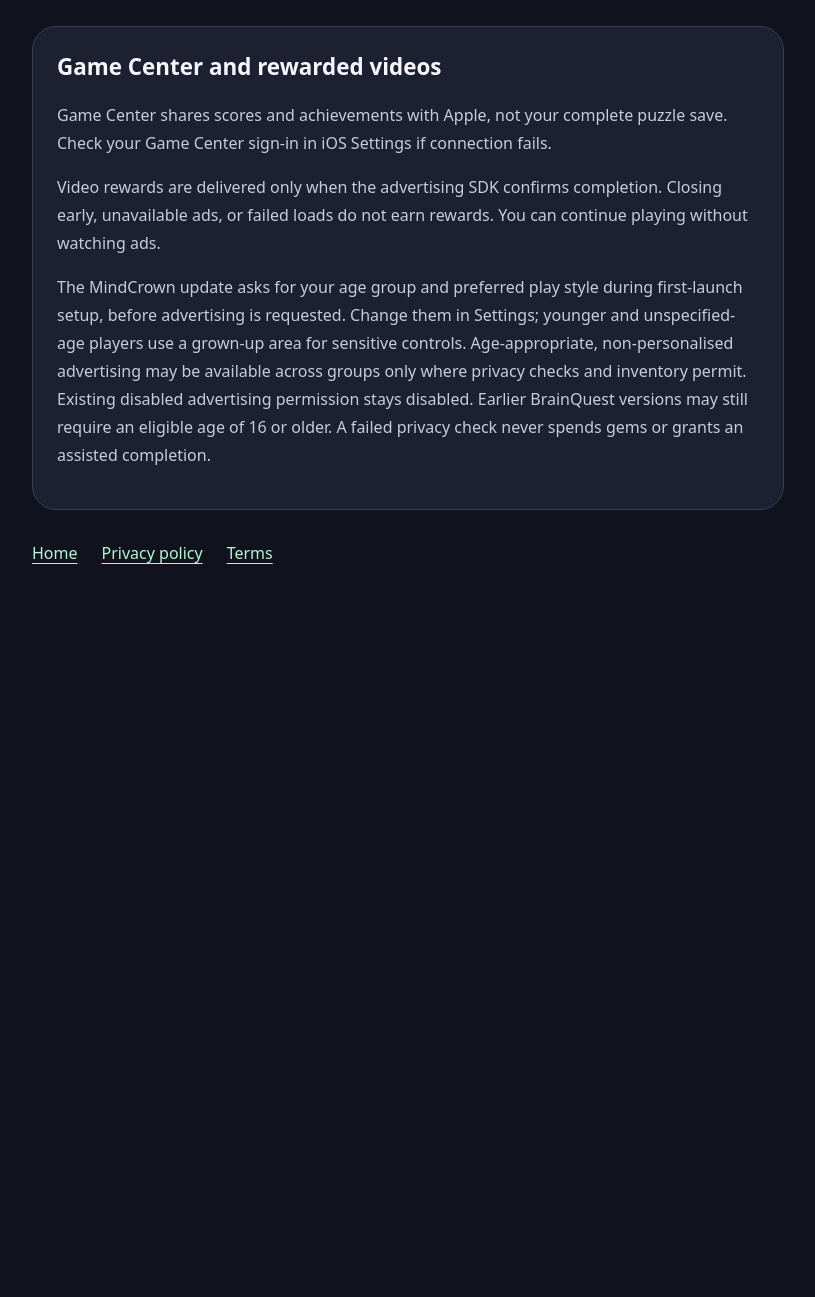
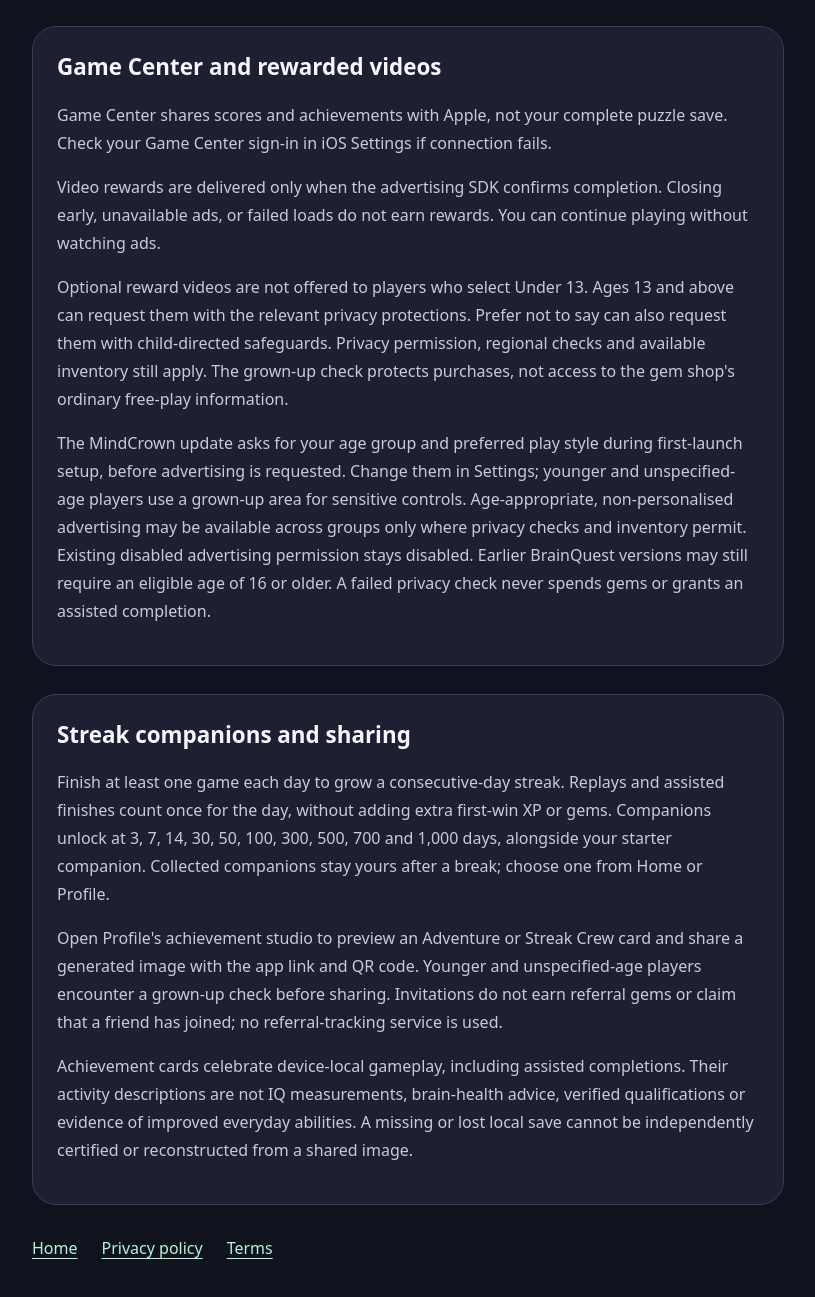
Before and after one commit to AmirDiafi/brainquest-site, a plain HTML site: page support.html in a window 1280 px wide. Shown: the part 1027-2324 px from the top of the page, without its empty margins (232-1047 px from the left). Before the commit the page ends 1687 px from the top, so only its background shows below. Drawn offline with Linux system fonts and the light colour scheme.

Commit message:
Explain streak companions and private achievement sharing
Document device-local collectibles, honest gameplay certificates and the protected 13+ reward-video policy.

Co-authored-by: Copilot <223556219+Copilot@users.noreply.github.com>

```diff
--- a/support.html
+++ b/support.html
@@ -25,7 +25,14 @@
       <h2>Game Center and rewarded videos</h2>
       <p>Game Center shares scores and achievements with Apple, not your complete puzzle save. Check your Game Center sign-in in iOS Settings if connection fails.</p>
       <p>Video rewards are delivered only when the advertising SDK confirms completion. Closing early, unavailable ads, or failed loads do not earn rewards. You can continue playing without watching ads.</p>
+      <p>Optional reward videos are not offered to players who select Under 13. Ages 13 and above can request them with the relevant privacy protections. Prefer not to say can also request them with child-directed safeguards. Privacy permission, regional checks and available inventory still apply. The grown-up check protects purchases, not access to the gem shop's ordinary free-play information.</p>
       <p>The MindCrown update asks for your age group and preferred play style during first-launch setup, before advertising is requested. Change them in Settings; younger and unspecified-age players use a grown-up area for sensitive controls. Age-appropriate, non-personalised advertising may be available across groups only where privacy checks and inventory permit. Existing disabled advertising permission stays disabled. Earlier BrainQuest versions may still require an eligible age of 16 or older. A failed privacy check never spends gems or grants an assisted completion.</p>
+    </section>
+    <section>
+      <h2>Streak companions and sharing</h2>
+      <p>Finish at least one game each day to grow a consecutive-day streak. Replays and assisted finishes count once for the day, without adding extra first-win XP or gems. Companions unlock at 3, 7, 14, 30, 50, 100, 300, 500, 700 and 1,000 days, alongside your starter companion. Collected companions stay yours after a break; choose one from Home or Profile.</p>
+      <p>Open Profile's achievement studio to preview an Adventure or Streak Crew card and share a generated image with the app link and QR code. Younger and unspecified-age players encounter a grown-up check before sharing. Invitations do not earn referral gems or claim that a friend has joined; no referral-tracking service is used.</p>
+      <p>Achievement cards celebrate device-local gameplay, including assisted completions. Their activity descriptions are not IQ measurements, brain-health advice, verified qualifications or evidence of improved everyday abilities. A missing or lost local save cannot be independently certified or reconstructed from a shared image.</p>
     </section>
     <nav aria-label="Website"><a href="index.html">Home</a><a href="privacy.html">Privacy policy</a><a href="https://www.apple.com/legal/internet-services/itunes/dev/stdeula/">Terms</a></nav>
   </main>
```
Also changed, not shown: privacy.html (+8 -0 lines).
